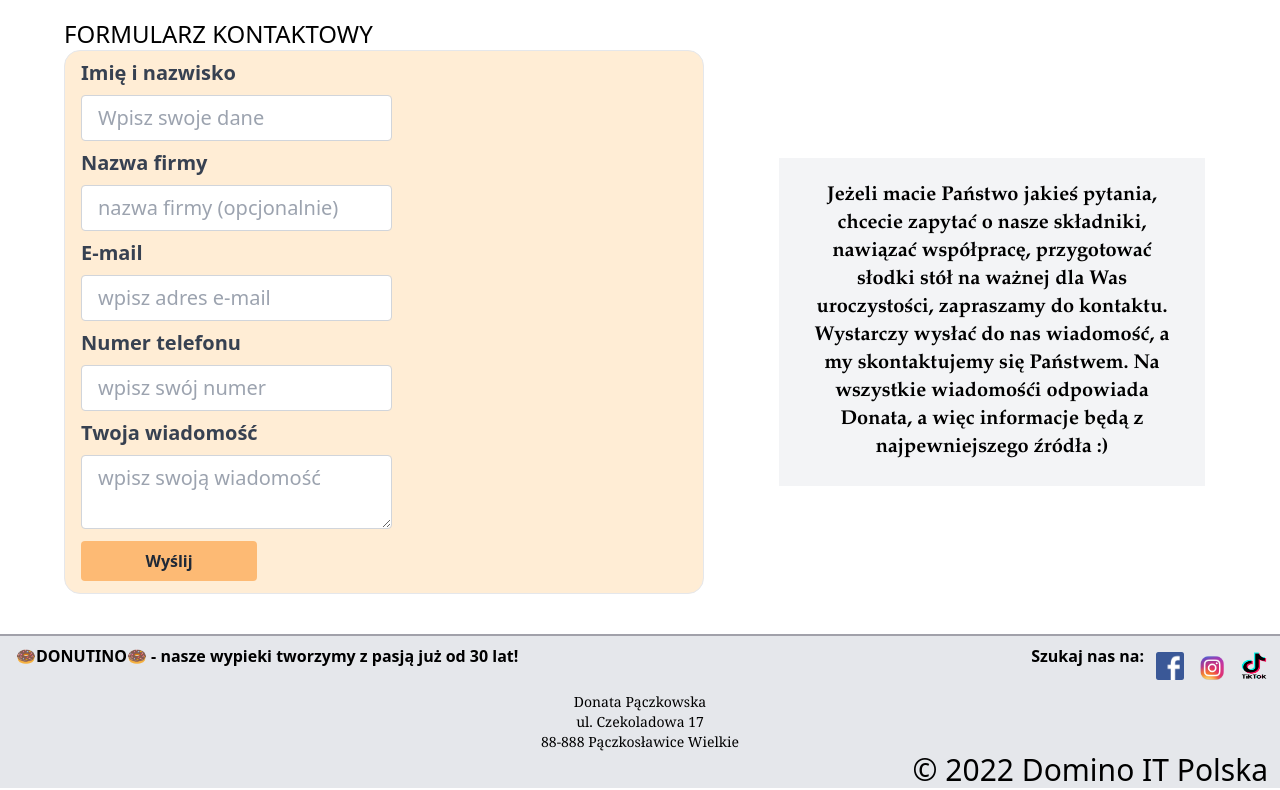
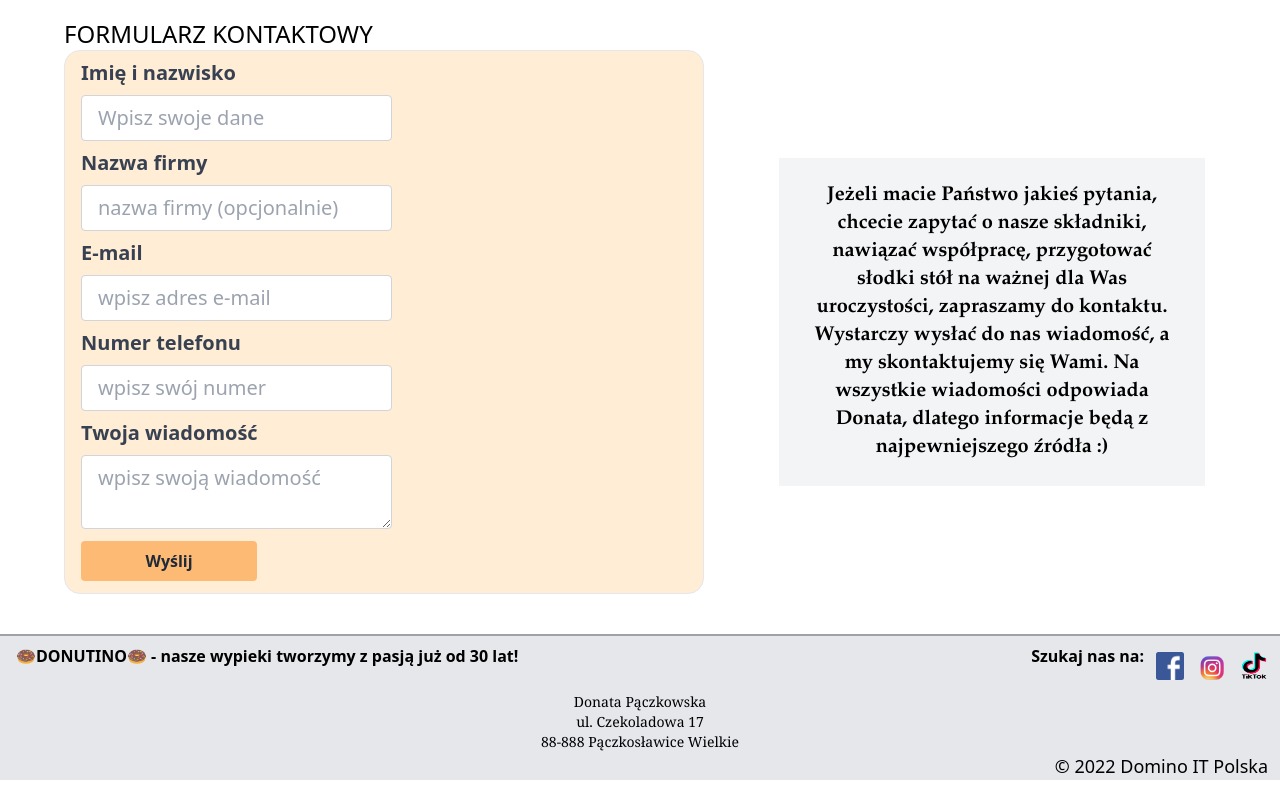
Before and after one commit to DominoxB/donutshop, a Vue app: page /Contact in a window 1280 px wide. Shown: the part 354-1144 px from the top of the page. Built offline with nearby package versions, Linux system fonts and the light colour scheme.

Commit message:
hidden scrollbar-x

```diff
--- a/public/index.html
+++ b/public/index.html
@@ -15,7 +15,7 @@
         continue.</strong
       >
     </noscript>
-    <div id="app"></div>
+    <div id="app" class="overflow-hidden"></div>
     <!-- built files will be auto injected -->
   </body>
 </html>
--- a/src/components/atoms/Footer.vue
+++ b/src/components/atoms/Footer.vue
@@ -15,7 +15,7 @@
         <p>ul. Czekoladowa 17</p>
         <p>88-888 Pączkosławice Wielkie</p>
       </div>
-      <div class="text-end font-medium mr-3">&copy; 2022 Domino IT Polska</div>
+      <div class="text-end text-lg mr-3">&copy; 2022 Domino IT Polska</div>
     </div>
   </footer>
 </template>
--- a/src/components/atoms/FormContent.vue
+++ b/src/components/atoms/FormContent.vue
@@ -166,8 +166,8 @@
           >Jeżeli macie Państwo jakieś pytania, chcecie zapytać o nasze
           składniki, nawiązać współpracę, przygotować słodki stół na ważnej dla
           Was uroczystości, zapraszamy do kontaktu. Wystarczy wysłać do nas
-          wiadomość, a my skontaktujemy się Państwem. Na wszystkie wiadomośći
-          odpowiada Donata, a więc informacje będą z najpewniejszego źródła
+          wiadomość, a my skontaktujemy się Wami. Na wszystkie wiadomości
+          odpowiada Donata, dlatego informacje będą z najpewniejszego źródła
           :)</span
         >
       </div>
```
